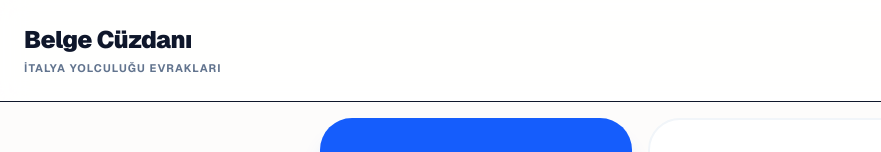
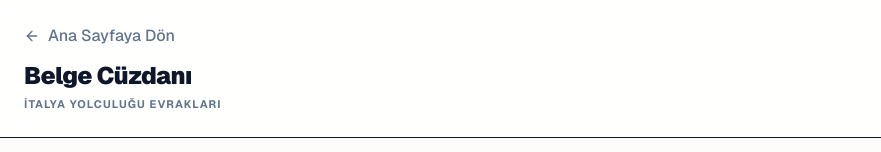
Before and after one commit to yyarar/italypath, a Next.js app: page /documents in a window 1280 px wide. Shown: the top 152 px of the page, without its empty margins (0-881 px from the left). Built offline with nearby package versions, Linux system fonts and the light colour scheme; no server answers.

Commit message:
documents back button

```diff
--- a/app/documents/page.tsx
+++ b/app/documents/page.tsx
@@ -3,7 +3,8 @@
 import React, { useState, useEffect } from 'react';
 import { useUser } from '@clerk/nextjs';
 import { supabase } from '@/lib/supabaseClient';
-import { FileText, Camera, Trash2, Loader2, Image as ImageIcon, ExternalLink, Lightbulb } from 'lucide-react';
+import Link from 'next/link';
+import { FileText, Camera, Trash2, Loader2, Image as ImageIcon, ExternalLink, Lightbulb, ArrowLeft } from 'lucide-react';
 import { motion, AnimatePresence } from 'framer-motion';
 import { useLanguage } from '@/context/LanguageContext';
 
@@ -79,6 +80,14 @@ export default function DocumentsPage() {
   return (
     <div className="min-h-screen bg-[#FDFCFB] pb-32 font-sans">
       <header className="p-6 bg-white/80 backdrop-blur-md border-b sticky top-0 z-30">
+        <Link
+          href="/"
+          className="inline-flex items-center text-slate-500 hover:text-blue-600 transition font-medium mb-3"
+          aria-label={t.list.backHome}
+        >
+          <ArrowLeft className="w-4 h-4 mr-2" />
+          {t.list.backHome}
+        </Link>
         <h1 className="text-2xl font-black text-slate-900 tracking-tight">{t.documents.title}</h1>
         <p className="text-[11px] text-slate-500 font-bold uppercase tracking-widest mt-1">{t.documents.subtitle}</p>
       </header>
```
Also changed, not shown: 1 other file (tests, documents, lock files or other folders).
